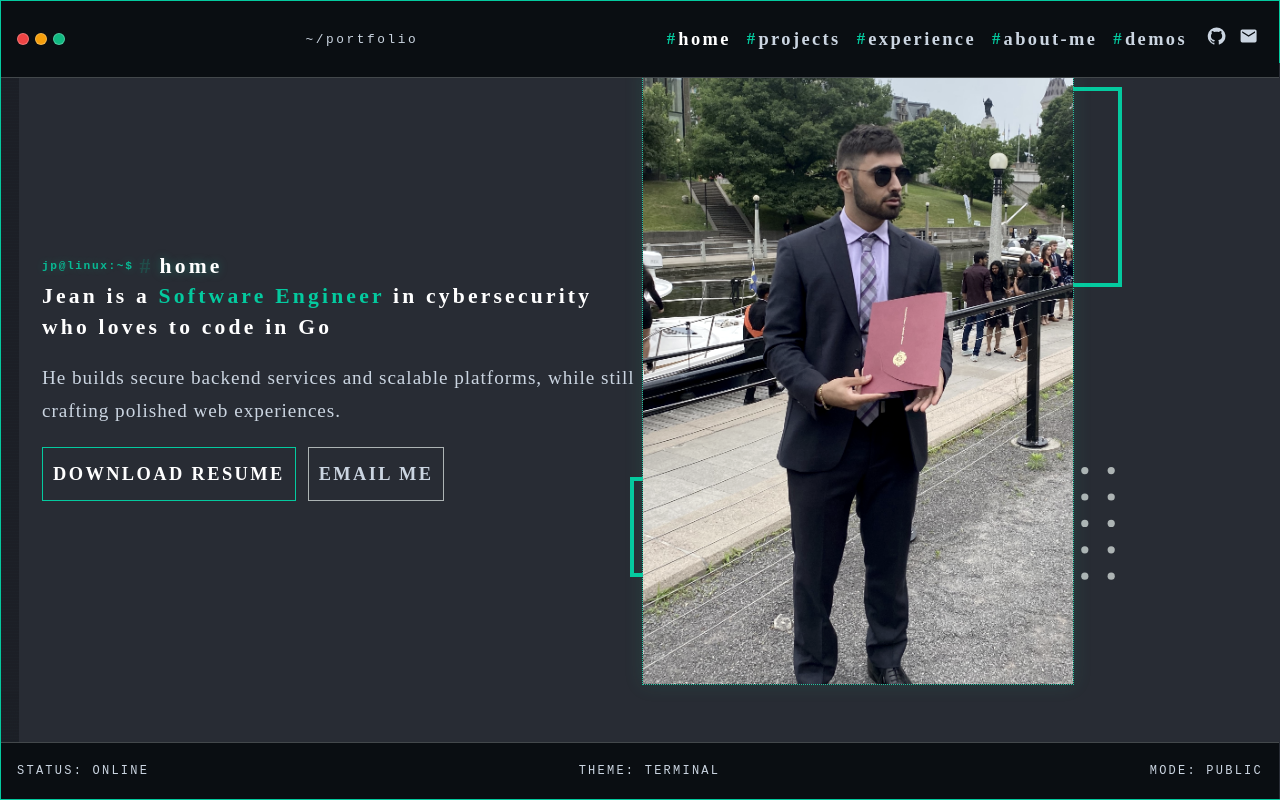
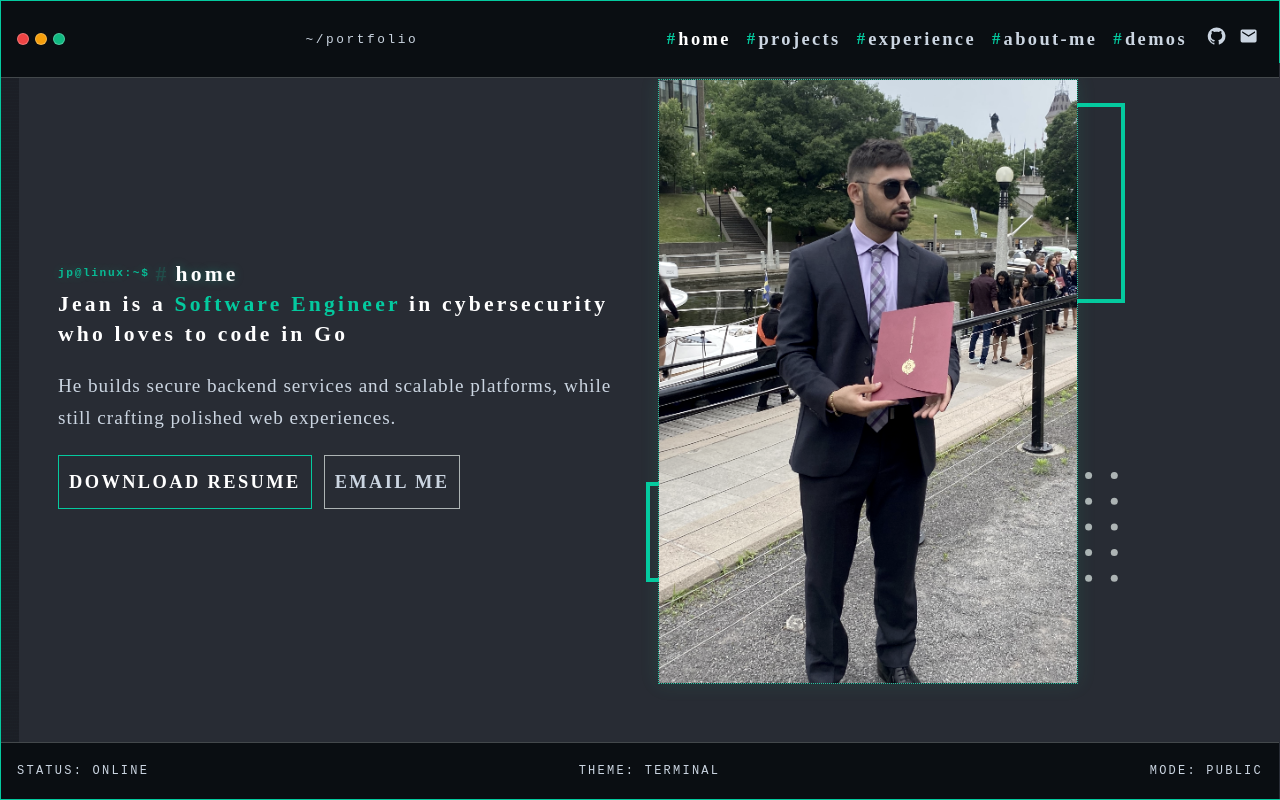
Before and after one commit to EuBeans/portfolio, a React (Create React App) app: page /#/ in a window 1280 px wide. Built offline with nearby package versions, Linux system fonts and the light colour scheme; a web font is replaced by a local one.

Commit message:
Prevent summary overflow on zoom

```diff
--- a/src/components/sections/SummarySection.tsx
+++ b/src/components/sections/SummarySection.tsx
@@ -56,7 +56,7 @@ import FileSaver from 'file-saver';
         flexDirection: 'row',
         justifyContent: 'center',
         alignItems: 'center',
-        flexWrap: 'nowrap',
+        flexWrap: { xs: 'wrap', md: 'nowrap' },
         }
 
 
@@ -153,9 +153,9 @@ import FileSaver from 'file-saver';
     return (
         <Box sx={{minHeight: '70vh'}}>
             <Grid container spacing={2} sx={aboutBoxStyle}  >
-                <Grid  xs={12} md={6} order={{xs:1,sm:1, md:1}} sx={{}}>
+                <Grid item xs={12} md={6} order={{xs:1,sm:1, md:1}} sx={{ minWidth: 0 }}>
                     <Box sx={aboutBoxTextStyle}>
-                        <Grid  xs={12} >
+                        <Grid item xs={12} >
                             <Typography sx={aboutHeadertStyle} className="terminal-heading">
                                 <span className="terminal-prompt">jp@linux:~$</span>
                                 <span style={styleSpecChar} className="terminal-cursor">#</span>
@@ -171,19 +171,19 @@ import FileSaver from 'file-saver';
                             </span>
                             </Typography>
                         </Grid>
-                        <Grid  xs={12} sx={{paddingTop:"20px"}}>
+                        <Grid item xs={12} sx={{paddingTop:"20px"}}>
                             <Typography sx={aboutTextStyle}>
                                 He builds secure backend services and scalable platforms, while still crafting polished web experiences.
                             </Typography>
                         </Grid>
-                        <Grid  xs={12} sx={{paddingTop:"20px"}}>
+                        <Grid item xs={12} sx={{paddingTop:"20px"}}>
                             <Button variant="outlined" sx={primaryButtonStyle} onClick={()=>{saveManual()}}>Download Resume</Button>
                             <Button variant="outlined" sx={secondaryButtonStyle} href={contactLinks.email}>Email Me</Button>
                         </Grid>
 
                     </Box>
                 </Grid>
-                <Grid  xs={12} md={6} order={{xs:1,sm:1, md:1}} >
+                <Grid item xs={12} md={6} order={{xs:1,sm:1, md:1}} sx={{ minWidth: 0 }}>
                     <ImageBox
                             image={mainPicture}
                             speed= {SPEED}
```
